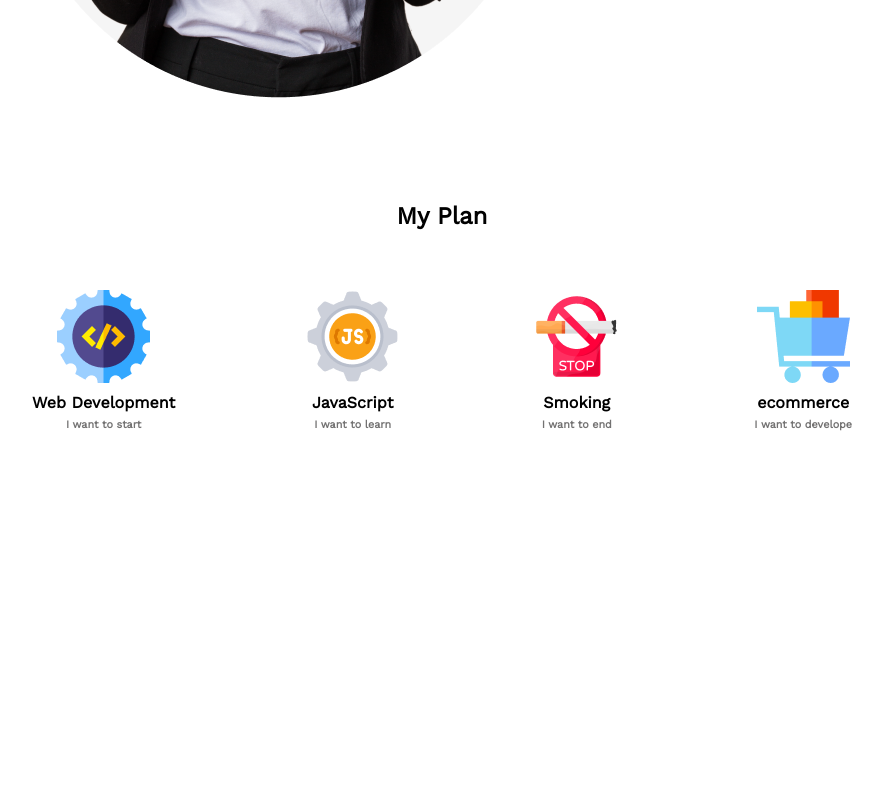
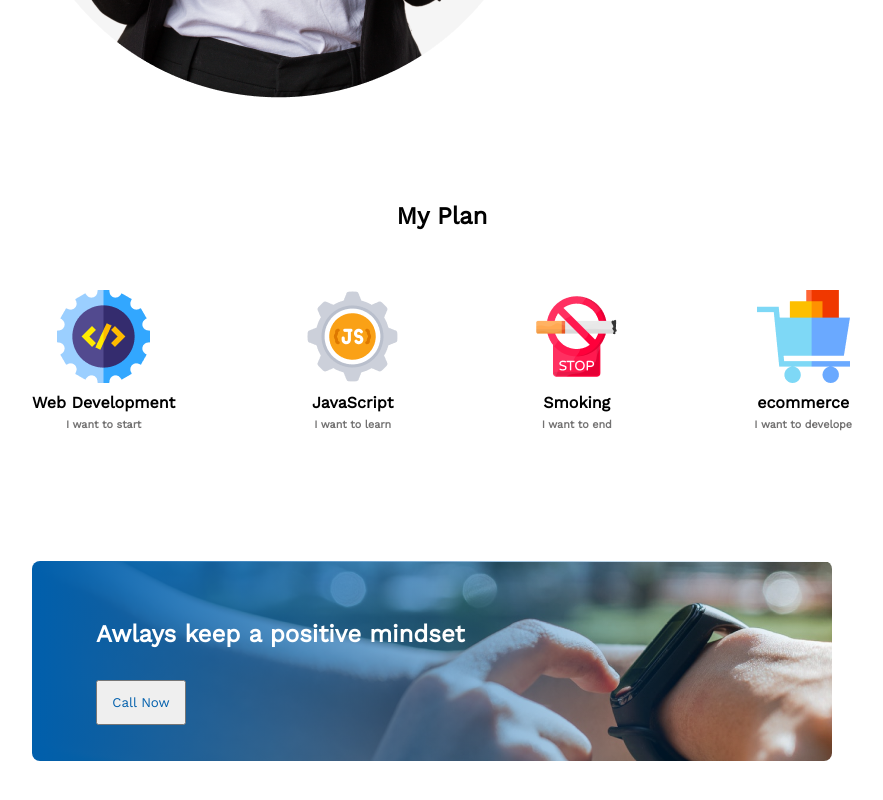
Before and after one commit to NakibCSE/assignment1, a plain HTML site: page index.html in a window 1280 px wide. Shown: the part 1476-2276 px from the top of the page, without its empty margins (198-1081 px from the left). Before the commit the page ends 1907 px from the top, so only its background shows below. Drawn offline with nearby package versions, Linux system fonts and the light colour scheme.

Commit message:
watch section added

```diff
--- a/index.html
+++ b/index.html
@@ -76,6 +76,11 @@
                 </div>
             </div>
         </section>
+
+        <section class="watch">
+            <h2>Awlays keep a positive mindset</h2>
+            <button class="btn-primary call-btn">Call Now</button>
+        </section>
     </main>
     <!-- Main section end here -->
 </body>
--- a/styles/styles.css
+++ b/styles/styles.css
@@ -36,59 +36,91 @@ header {
     margin-top: 32px;
     width: 90px;
     height: 45px;
+    color: #005FAC;
 
 }
 
 /* Failure section styles */
 
-.failure-section img{
+.failure-section img {
     padding-left: 190px;
 }
-.failure-section{
+
+.failure-section {
     display: flex;
     margin-top: 150px;
     margin-right: 200px;
 
 }
-.failure-title{
+
+.failure-title {
     margin-top: 300px;
     margin-left: 100px;
 }
-.failure-description{
+
+.failure-description {
     padding-top: 30px;
     margin-left: 100px;
     color: #444343;
     font-size: 10px;
 }
-.failure-list{
+
+.failure-list {
     margin-top: 16px;
     margin-left: 100px;
     color: #444343;
     font-size: 10px;
 }
-.failure-item{
+
+.failure-item {
     margin-top: 6px;
 }
 
 /* My plan section styles */
-.plan-title{
+.plan-title {
     text-align: center;
     margin-top: 100px;
     margin-bottom: 60px;
 }
-.plan-details{
+
+.plan-details {
     display: flex;
     margin-left: 230px;
     margin-right: 230px;
     justify-content: space-between;
 }
-.plan-item{
+
+.plan-item {
     text-align: center;
 }
-.plan-name{
+
+.plan-name {
     margin-top: 6px;
 }
-.plan-description{
+
+.plan-description {
     color: #737272;
     margin-top: 6px;
 }
+
+/* Watch section styles */
+
+.watch{
+    margin-top: 130px;
+    margin-left: 230px;
+    margin-right: 200px;
+    width: 800px;
+    height: 200px;
+    background: linear-gradient(90deg, #005FAC 0%, rgba(0, 95, 172, 0) 100%), url(/images/watch.png);
+    border-radius: 8px;
+    margin-bottom: 100px;
+}
+.watch h2{
+    color:  #FFFFFF;
+    padding-left: 64px;
+    padding-top: 59px;
+    text-align: left;
+}
+.watch button{
+    margin-left: 64px;
+}
```
